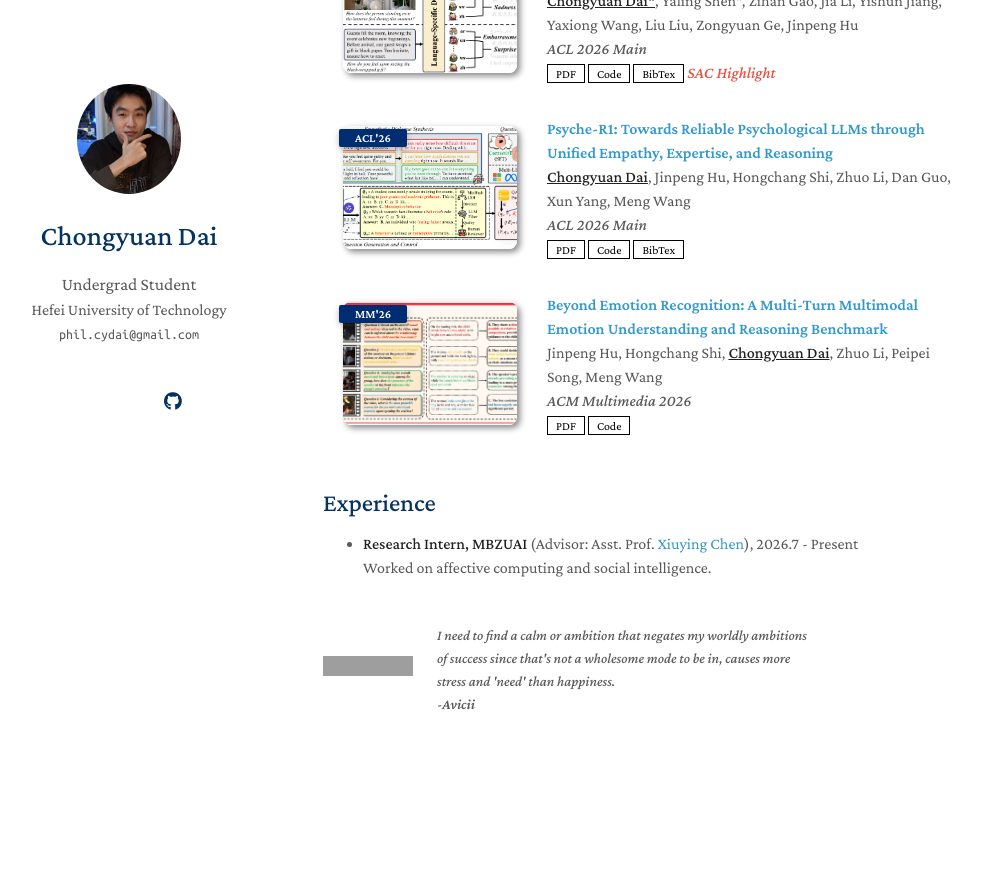
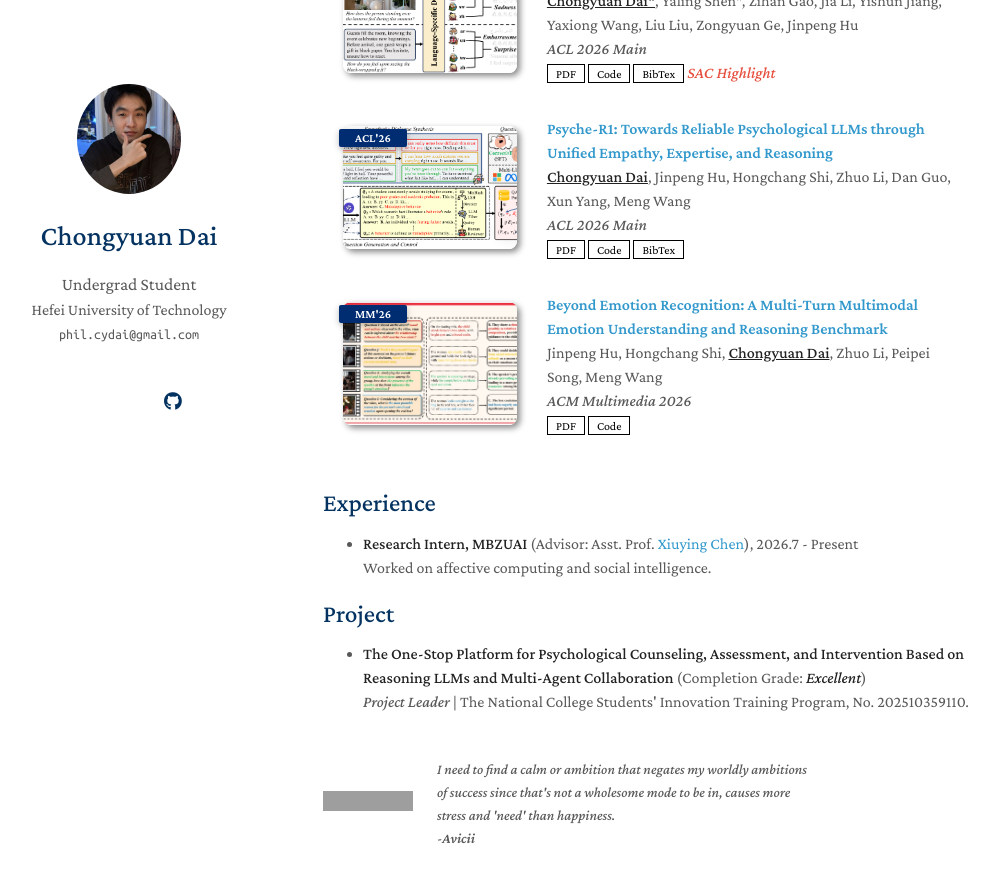
Before and after one commit to chyuandai/chyuandai.github.io, a Jekyll site: the page built from index.md, in a window 1280 px wide and 900 px high, scrolled down 755 px. Shown: the top 883 px of the window, without its empty margins (147-1146 px from the left). Built offline with Jekyll 4.4.1, drawn with Linux system fonts in a browser that asks for light colours; a style sheet for code colours, icons or effects is not loaded; our own code applies the rules of GitHub Pages for plain Markdown files; before the commit the page ends 1521 px from its top, so only the background shows below that; grey boxes are pictures that could not be loaded.

Commit message:
update my personal page

```diff
--- /dev/null
+++ b/_includes/projects.md
@@ -0,0 +1,8 @@
+## Project
+
+<ul style="margin:0 0 20px;">
+  <li>
+    <autocolor><strong>The One-Stop Platform for Psychological Counseling, Assessment, and Intervention Based on Reasoning LLMs and Multi-Agent Collaboration</strong> (Completion Grade: <strong><i>Excellent</i></strong>)</autocolor><br>
+    <autocolor><i>Project Leader</i> | The National College Students' Innovation Training Program, No. 202510359110.</autocolor>
+  </li>
+</ul>
--- a/index.md
+++ b/index.md
@@ -17,3 +17,5 @@ My research focuses on **Affective Computing, Social Intelligence, Large Languag
 {% include_relative _includes/publications.md %}
 
 {% include_relative _includes/experiences.md %}
+
+{% include_relative _includes/projects.md %}
```
Also changed, not shown: image.png (added).
